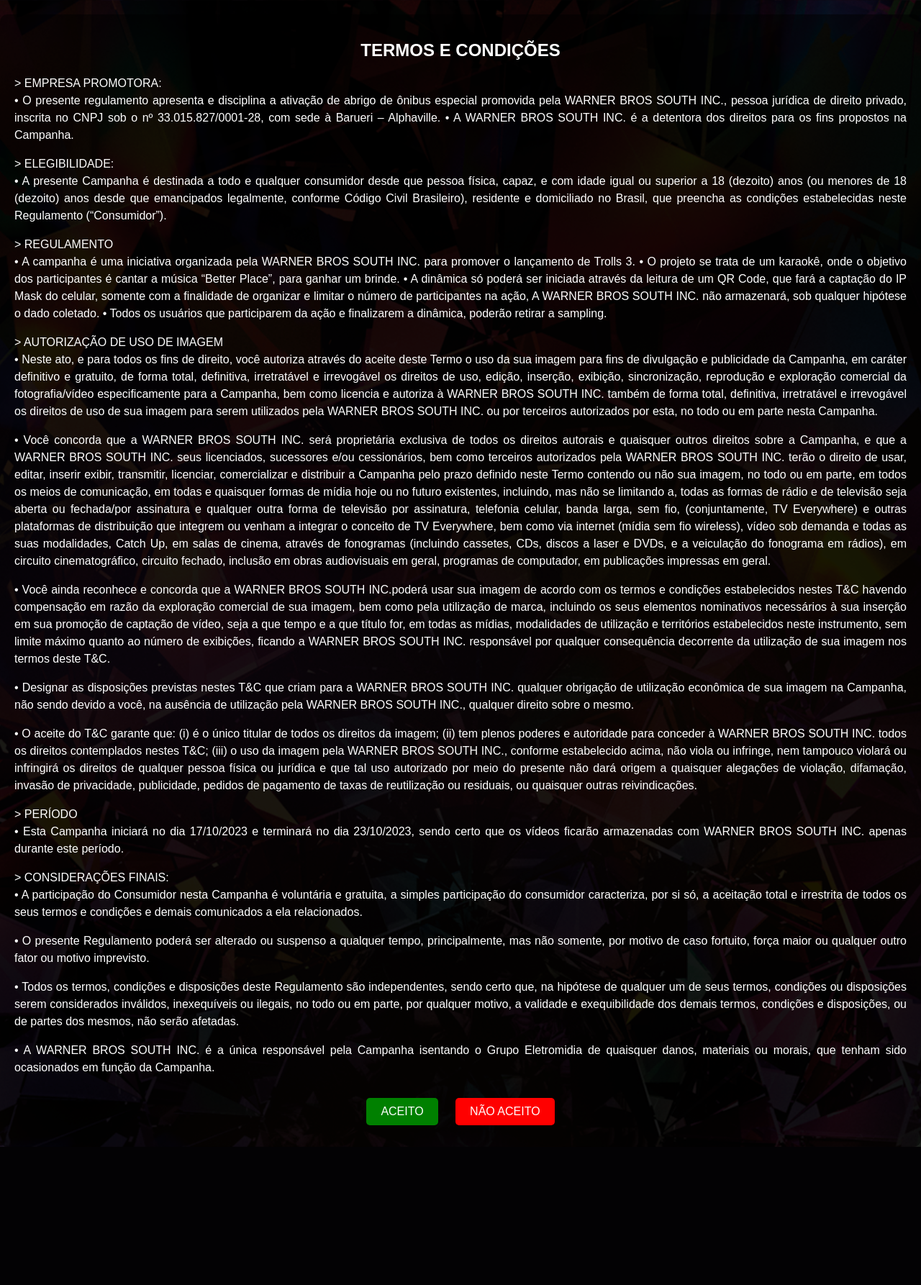
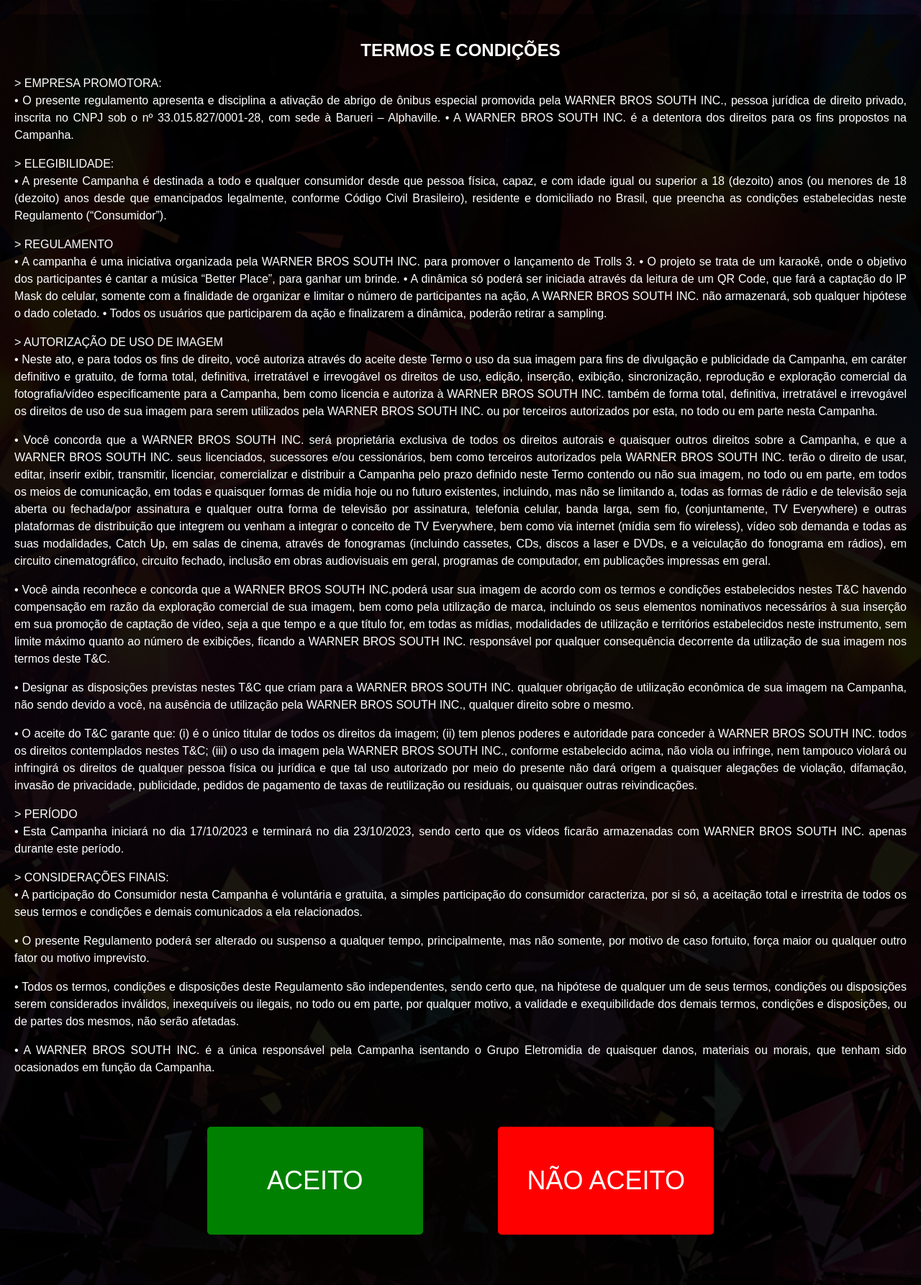
Before and after one commit to dreambricks/trolls_server, a Flask app: page /terms in a window 1280 px wide. Shown: the whole page at 72% size. Before the commit the page ends 1594 px from the top, so only its background shows below. Run offline with Flask 3, Linux system fonts and the light colour scheme; parts of the project's set-up code (start-up, migrations or seed data) failed here and were passed over.

Commit message:
styling terms and add qrcode function

```diff
--- a/app.py
+++ b/app.py
@@ -1,10 +1,14 @@
-from flask import Flask, render_template
+from flask import Flask, render_template, send_file, request
 
 from login_manager import login_manager, auth
 
 from datalog import datalog
 
 from udp_sender import UDPSender
+
+import qrcode
+import io
+import parameters as pm
 
 udp_sender1 = UDPSender()
 
@@ -17,19 +21,23 @@
 
 app.register_blueprint(auth)
 
+
 # Rotas
 @app.route('/')
 def home():
     return render_template('login.html')
 
+
 @app.route('/terms')
 def terms():
     return render_template('terms.html')
+
 
 @app.route('/term-accept')
 def terms_accept():
     udp_sender1.send("yes")
     return render_template('terms-answer.html')
+
 
 @app.route('/term-notaccept')
 def terms_notaccept():
@@ -37,5 +45,31 @@
     return render_template('terms-answer.html')
 
 
+@app.route('/qrcode')
+def gerar_qrcode():
+    # Obtenha o link do parâmetro da consulta na URL.
+    link = pm.BASE_URL
+
+    # Crie um objeto QRCode com o link fornecido.
+    qr = qrcode.QRCode(
+        version=1,
+        error_correction=qrcode.constants.ERROR_CORRECT_L,
+        box_size=10,
+        border=4,
+    )
+    qr.add_data(link)
+    qr.make(fit=True)
+
+    # Crie uma imagem do QRCode.
+    img = qr.make_image(fill_color="black", back_color="white")
+
+    # Salve a imagem em um objeto de bytes.
+    img_bytes = io.BytesIO()
+    img.save(img_bytes)
+    img_bytes.seek(0)
+
+    return send_file(img_bytes, mimetype='image/png')
+
+
 if __name__ == '__main__':
-    app.run()
+    app.run(host='0.0.0.0', port=5000, debug=True)
--- /dev/null
+++ b/parameters.py
@@ -0,0 +1,11 @@
+BASE_URL = "http://192.168.15.163:5000/terms"
+UDP_URL= "localhost"
+DIRECTORY = "data"
+HTTP_PORT = 80
+UDP_PORT = 5055
+BLOCK_USERS = False
+
+ARDUINO_PORT = 'COM8'
+# ARDUINO_PORT = 'COM40'
+ARDUINO_SPEED = 9600
+CAMERA_INDEX = 1
--- a/static/login.css
+++ b/static/login.css
@@ -44,7 +44,7 @@
 }
 
 input[type="submit"] {
-    background-color: #007BFF;
+    background-color: #7E2779;
     color: #fff;
     border: none;
     padding: 12px 20px;
@@ -55,5 +55,5 @@
 }
 
 input[type="submit"]:hover {
-    background-color: #0056b3;
+    background-color: #652060;
 }
--- a/static/terms.css
+++ b/static/terms.css
@@ -39,10 +39,12 @@
 }
 
 .buttons-green {
-    margin: 10px;
+    margin: 50px;
     padding: 10px 20px;
-    font-size: 16px;
+    font-size: 36px;
     background-color: green;
+    width: 300px;
+    height: 150px;
     color: #fff;
     border: none;
     border-radius: 5px;
@@ -50,10 +52,12 @@
 }
 
 .buttons-red {
-    margin: 10px;
+    margin: 50px;
     padding: 10px 20px;
-    font-size: 16px;
+    font-size: 36px;
     background-color: red;
+    width: 300px;
+    height: 150px;
     color: #fff;
     border: none;
     border-radius: 5px;
```
